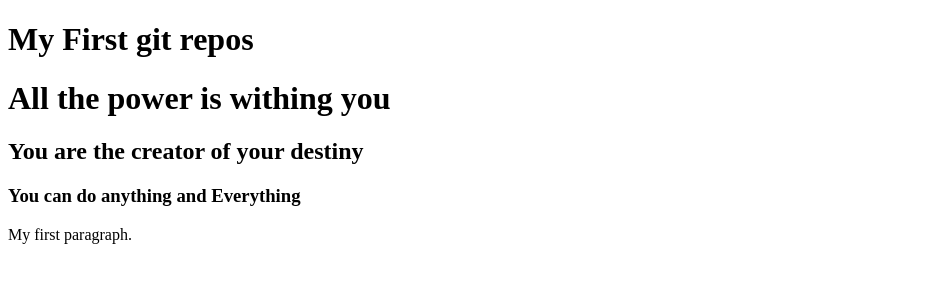
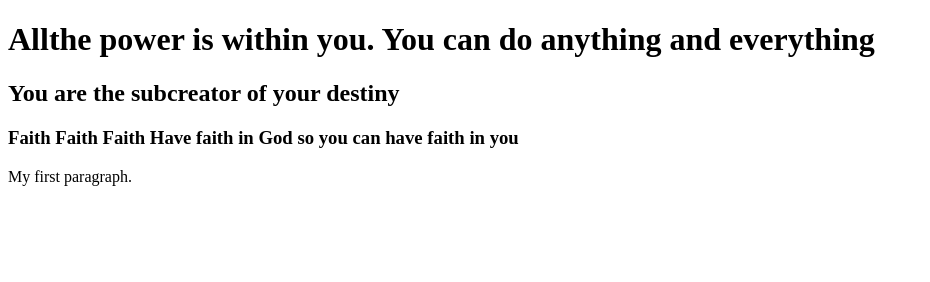
Before and after one commit to ezekielEko/firstgitrepo, a plain HTML site: page index.html in a window 1280 px wide. Shown: the whole page, without its empty margins (0-930 px from the left). Drawn offline with Linux system fonts and the light colour scheme.

Commit message:
added 3rd quote

```diff
--- a/index.html
+++ b/index.html
@@ -1,11 +1,9 @@
 <!DOCTYPE html>
 <html>
 <body>
-
-<h1>My First git repos</h1>
-<h1>All the power is withing you</h1>
-<h2>You are the creator of your destiny</h2>
-<h3>You can do anything and Everything</h3>
+<h1>Allthe power is within you. You can do anything and everything</h1>
+<h2>You are the subcreator of your destiny</h2>
+<h3>Faith Faith Faith Have faith in God so you can have faith in you</h3>
 <p>My first paragraph.</p>
 
 </body>
```
